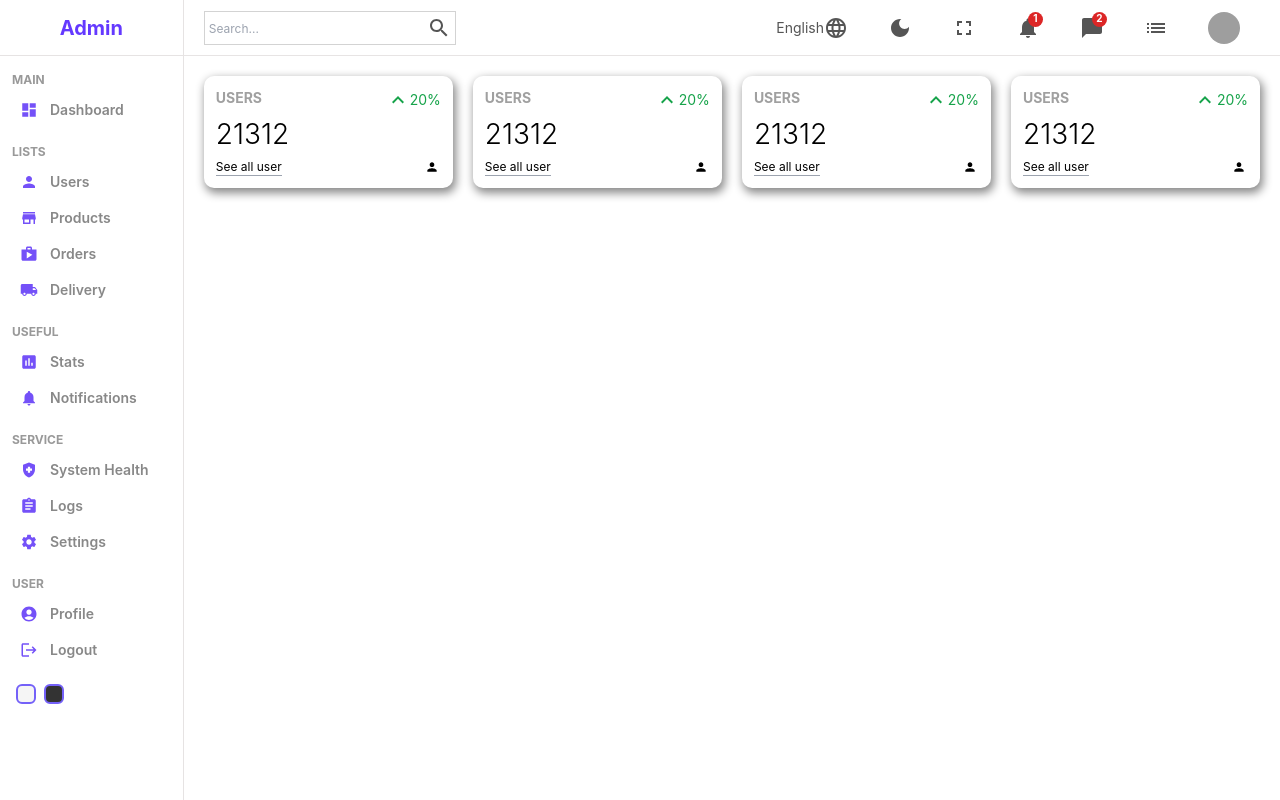
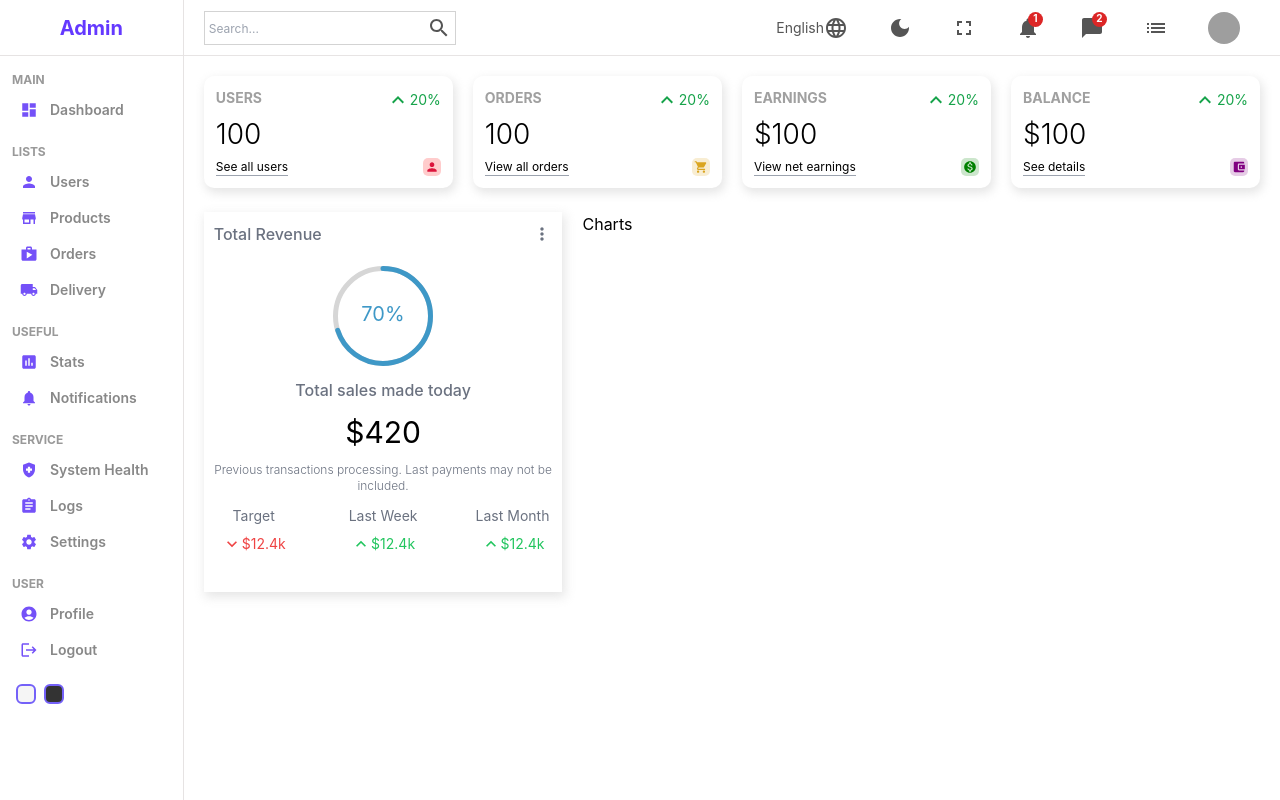
Before and after one commit to Abdul-Afiz/Admin-page, a React (Vite) app: page / in a window 1280 px wide. Built offline with nearby package versions, Linux system fonts and the light colour scheme; grey boxes are pictures that could not be loaded.

Commit message:
feat: added widget to dashboard

```diff
--- a/package.json
+++ b/package.json
@@ -14,8 +14,10 @@
     "@mui/material": "^5.5.2",
     "init": "^0.1.2",
     "react": "^17.0.2",
+    "react-circular-progressbar": "^2.0.4",
     "react-dom": "^17.0.2",
     "react-router-dom": "^6.2.2",
+    "recharts": "^2.1.9",
     "sass": "^1.49.9",
     "tailwind": "^4.0.0"
   },
--- /dev/null
+++ b/src/organism/chart/index.scss
@@ -0,0 +1,3 @@
+.chart {
+  @apply flex flex-[4];
+}
--- /dev/null
+++ b/src/organism/chart/index.tsx
@@ -0,0 +1,7 @@
+import "./index.scss";
+
+const Chart = () => {
+  return <div className="chart">Charts</div>;
+};
+
+export default Chart;
--- /dev/null
+++ b/src/organism/featured/index.scss
@@ -0,0 +1,56 @@
+.featured {
+  -webkit-box-shadow: 2px 4px 10px 1px #00000078;
+  @apply flex-[2] shadow-[#c9c9c978] shadow-[2px_4px_10px_1px] p-[10px];
+
+  .top {
+    @apply flex items-center justify-between text-gray-500;
+
+    .title {
+      @apply text-base font-medium;
+    }
+  }
+
+  .bottom {
+    @apply flex flex-col items-center justify-center py-5 gap-3;
+
+    .featured-chart {
+      @apply w-[100px] h-[100px];
+    }
+
+    .title {
+      @apply font-medium text-gray-500;
+    }
+
+    .amount {
+      @apply text-3xl;
+    }
+
+    .desc {
+      @apply text-xs font-light text-gray-500 text-center;
+    }
+
+    .summary {
+      @apply flex justify-between items-center w-full;
+
+      .item {
+        @apply text-center;
+      }
+
+      .item-title {
+        @apply text-sm text-gray-500;
+      }
+
+      .item-result {
+        @apply flex items-center m-2 text-sm;
+
+        &.positive {
+          @apply text-green-500;
+        }
+
+        &.negative {
+          @apply text-red-500;
+        }
+      }
+    }
+  }
+}
--- /dev/null
+++ b/src/organism/featured/index.tsx
@@ -0,0 +1,55 @@
+import {
+  KeyboardArrowDown,
+  KeyboardArrowUp,
+  MoreVert,
+} from "@mui/icons-material";
+import { CircularProgressbar } from "react-circular-progressbar";
+import "react-circular-progressbar/dist/styles.css";
+import "./index.scss";
+
+const Featured = () => {
+  return (
+    <div className="featured">
+      <div className="top">
+        <h1 className="title">Total Revenue</h1>
+
+        <MoreVert fontSize="small" />
+      </div>
+      <div className="bottom">
+        <div className="featured-chart">
+          <CircularProgressbar value={70} text="70%" strokeWidth={5} />
+        </div>
+        <p className="title">Total sales made today</p>
+        <p className="amount">$420</p>
+        <p className="desc">
+          Previous transactions processing. Last payments may not be included.
+        </p>
+        <div className="summary">
+          <div className="item">
+            <div className="item-title">Target</div>
+            <div className="item-result negative">
+              <KeyboardArrowDown fontSize="small" />
+              <div className="result-amount">$12.4k</div>
+            </div>
+          </div>
+          <div className="item">
+            <div className="item-title">Last Week</div>
+            <div className="item-result positive">
+              <KeyboardArrowUp fontSize="small" />
+              <div className="result-amount">$12.4k</div>
+            </div>
+          </div>
+          <div className="item">
+            <div className="item-title">Last Month</div>
+            <div className="item-result positive">
+              <KeyboardArrowUp fontSize="small" />
+              <div className="result-amount">$12.4k</div>
+            </div>
+          </div>
+        </div>
+      </div>
+    </div>
+  );
+};
+
+export default Featured;
--- a/src/organism/widget/index.scss
+++ b/src/organism/widget/index.scss
@@ -1,5 +1,6 @@
 .widget {
-  @apply flex flex-1 p-3 justify-between shadow-[#00000078] shadow-[2px_4px_10px_1px] rounded-[10px] h-28;
+  -webkit-box-shadow: 2px 4px 10px 1px #00000078;
+  @apply flex flex-1 p-3 justify-between shadow-[#c9c9c978] shadow-[2px_4px_10px_1px] rounded-[10px] h-28;
 
   .left,
   .right {
--- a/src/organism/widget/index.tsx
+++ b/src/organism/widget/index.tsx
@@ -1,20 +1,77 @@
-import { KeyboardArrowUp, Person } from "@mui/icons-material";
+import {
+  AccountBalanceWallet,
+  KeyboardArrowUp,
+  MonetizationOn,
+  Person,
+  ShoppingCart,
+} from "@mui/icons-material";
 import "./index.scss";
 
-const Widget = ({ type }) => {
+type widgetProps = {
+  type: string;
+};
+
+const Widget = ({ type }: widgetProps) => {
+  let data;
+
+  const amount = 100;
+  const diff = 20;
+
+  switch (type) {
+    case "user":
+      data = {
+        title: "USERS",
+        isMoney: false,
+        link: "See all users",
+        icon: <Person className="icon text-[crimson] bg-[#ff000033]" />,
+      };
+      break;
+    case "order":
+      data = {
+        title: "ORDERS",
+        isMoney: false,
+        link: "View all orders",
+        icon: <ShoppingCart className="icon text-[goldenrod] bg-[#daa52033]" />,
+      };
+      break;
+    case "earning":
+      data = {
+        title: "EARNINGS",
+        isMoney: true,
+        link: "View net earnings",
+        icon: <MonetizationOn className="icon text-[green] bg-[#00800033]" />,
+      };
+      break;
+    case "balance":
+      data = {
+        title: "BALANCE",
+        isMoney: true,
+        link: "See details",
+        icon: (
+          <AccountBalanceWallet className="icon text-[purple] bg-[#80008033]" />
+        ),
+      };
+      break;
+    default:
+      break;
+  }
+
   return (
     <div className="widget">
       <div className="left">
-        <span className="title">USERS</span>
-        <span className="counter">21312</span>
-        <span className="link">See all user</span>
+        <span className="title">{data?.title}</span>
+        <span className="counter">
+          {data?.isMoney && "$"}
+          {amount}
+        </span>
+        <span className="link">{data?.link}</span>
       </div>
       <div className="right">
         <div className="percentage positive">
           <KeyboardArrowUp />
-          20%
+          {diff}%
         </div>
-        <Person className="icon" />
+        {data?.icon}
       </div>
     </div>
   );
--- a/src/screens/home-screen/home.scss
+++ b/src/screens/home-screen/home.scss
@@ -4,8 +4,13 @@
   .home-container {
     @apply flex-[6];
 
-    .widgets {
+    .widgets,
+    .charts {
       @apply flex p-5 gap-5;
+    }
+
+    .charts {
+      @apply py-1;
     }
   }
 }
--- a/src/screens/home-screen/index.tsx
+++ b/src/screens/home-screen/index.tsx
@@ -2,6 +2,8 @@ import SideBar from "../../organism/sidebar";
 import NavBar from "../../organism/navbar";
 import "./home.scss";
 import Widget from "../../organism/widget";
+import Featured from "../../organism/featured";
+import Chart from "../../organism/chart";
 
 const HomeScreen = () => {
   return (
@@ -15,6 +17,10 @@ const HomeScreen = () => {
           <Widget type="earning" />
           <Widget type="balance" />
         </div>
+        <div className="charts">
+          <Featured />
+          <Chart />
+        </div>
       </div>
     </div>
   );
```
Also changed, not shown: 1 other file (tests, documents, lock files or other folders).
